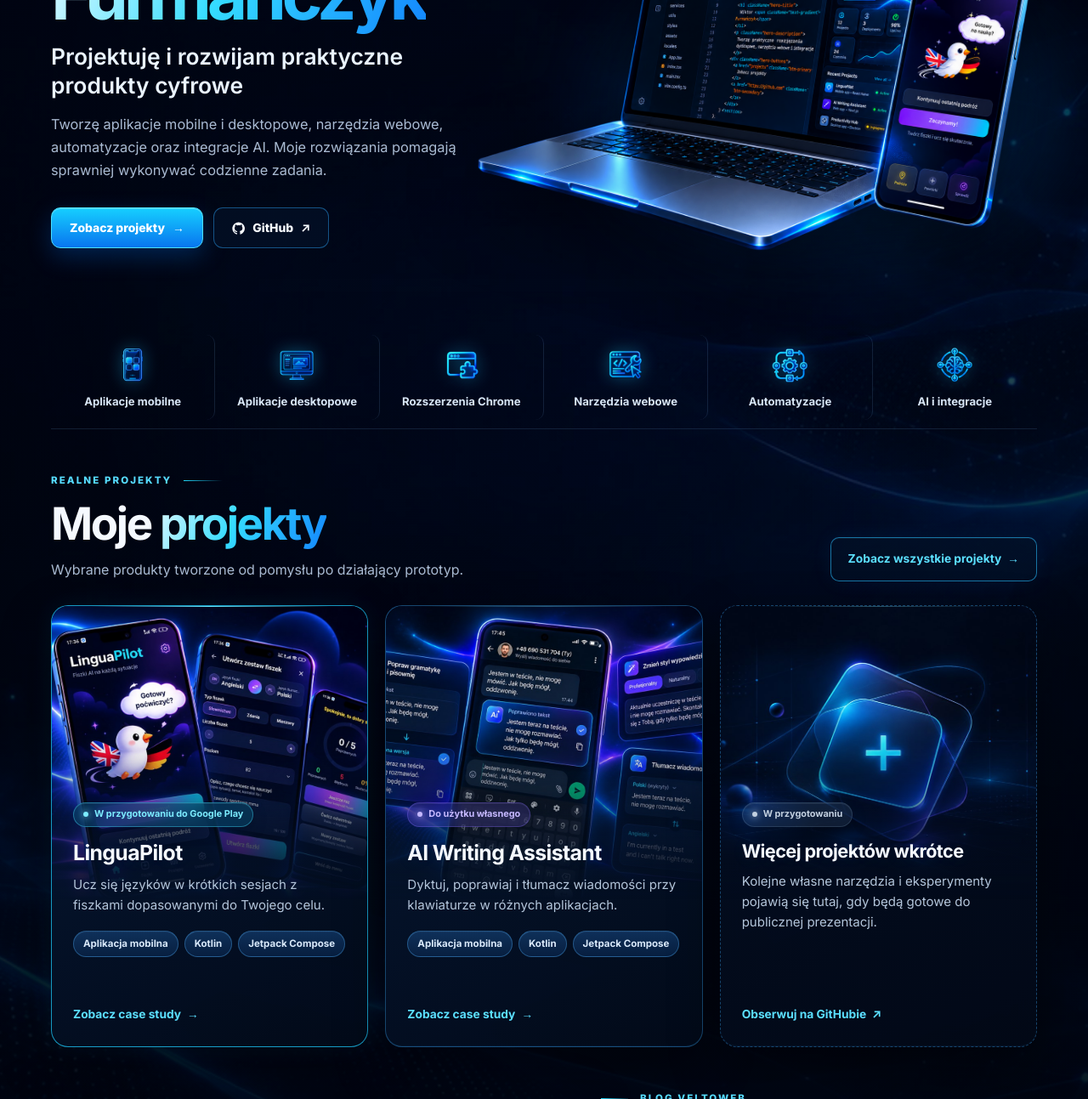
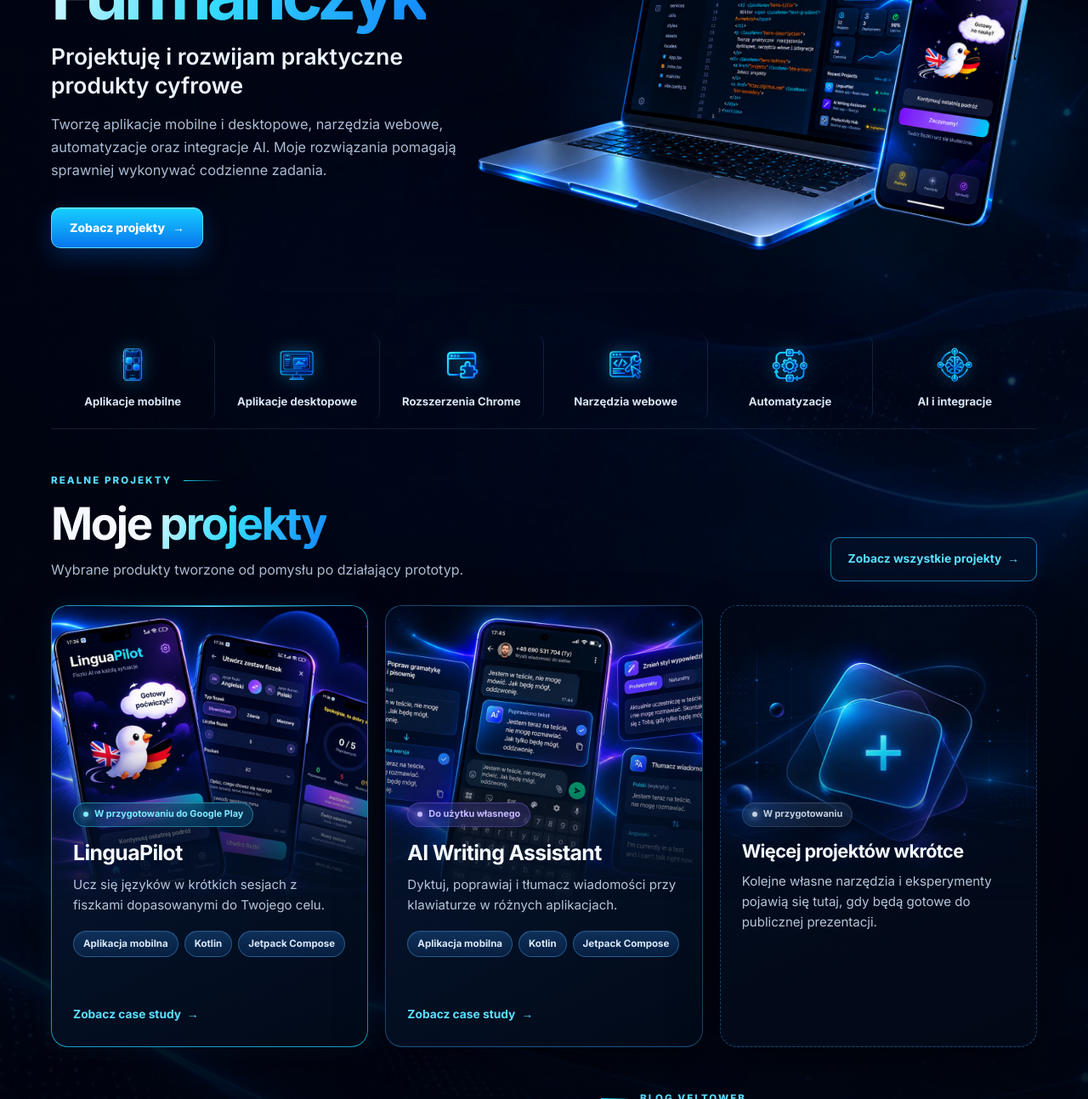
Before and after one commit to wiktor-furmanczyk/wiktor-furmanczyk.github.io, a Jekyll site: the page built from index.md, in a window 1280 px wide and 1400 px high, scrolled down 283 px, cut to the strip 0-1293 px from the top of the window. Shown: the whole strip at 85% size. Built offline with Jekyll 4.4.1, drawn with Linux system fonts in a browser that asks for light colours.

Commit message:
Remove GitHub links from portfolio pages

```diff
--- a/index.md
+++ b/index.md
@@ -16,10 +16,6 @@ image_alt: Logo VeltoWeb na granatowym, neonowym tle
     <p class="hero-description">Tworzę aplikacje mobilne i desktopowe, narzędzia webowe, automatyzacje oraz integracje AI. Moje rozwiązania pomagają sprawniej wykonywać codzienne zadania.</p>
     <div class="button-row">
       <a class="button button-primary" href="{{ '/projects/' | relative_url }}">Zobacz projekty <span aria-hidden="true">→</span></a>
-      <a class="button button-secondary" href="https://github.com/wiktor-furmanczyk" target="_blank" rel="noopener noreferrer">
-        <svg aria-hidden="true" viewBox="0 0 24 24"><path d="M12 .7A11.5 11.5 0 0 0 8.36 23.1c.58.1.79-.25.79-.56v-2.23c-3.22.7-3.9-1.37-3.9-1.37-.52-1.34-1.28-1.7-1.28-1.7-1.05-.72.08-.7.08-.7 1.16.08 1.77 1.19 1.77 1.19 1.03 1.77 2.7 1.26 3.36.96.1-.75.4-1.26.73-1.55-2.57-.29-5.27-1.28-5.27-5.69 0-1.26.45-2.28 1.19-3.09-.12-.29-.52-1.46.11-3.05 0 0 .97-.31 3.16 1.18A10.98 10.98 0 0 1 12 6.1c.98 0 1.95.13 2.87.39 2.19-1.49 3.16-1.18 3.16-1.18.63 1.59.23 2.76.11 3.05.74.81 1.19 1.83 1.19 3.09 0 4.42-2.71 5.39-5.29 5.68.42.36.79 1.06.79 2.14v3.27c0 .31.21.67.8.56A11.5 11.5 0 0 0 12 .7Z"/></svg>
-        GitHub <span aria-hidden="true">↗</span>
-      </a>
     </div>
   </div>
 
@@ -82,7 +78,6 @@ image_alt: Logo VeltoWeb na granatowym, neonowym tle
         <span class="status-badge status-muted">W przygotowaniu</span>
         <h3>Więcej projektów wkrótce</h3>
         <p>Kolejne własne narzędzia i eksperymenty pojawią się tutaj, gdy będą gotowe do publicznej prezentacji.</p>
-        <a class="card-link" href="https://github.com/wiktor-furmanczyk" target="_blank" rel="noopener noreferrer">Obserwuj na GitHubie <span aria-hidden="true">↗</span></a>
       </div>
     </article>
   </div>
```
Also changed, not shown: en/index.md (+0 -5 lines).
